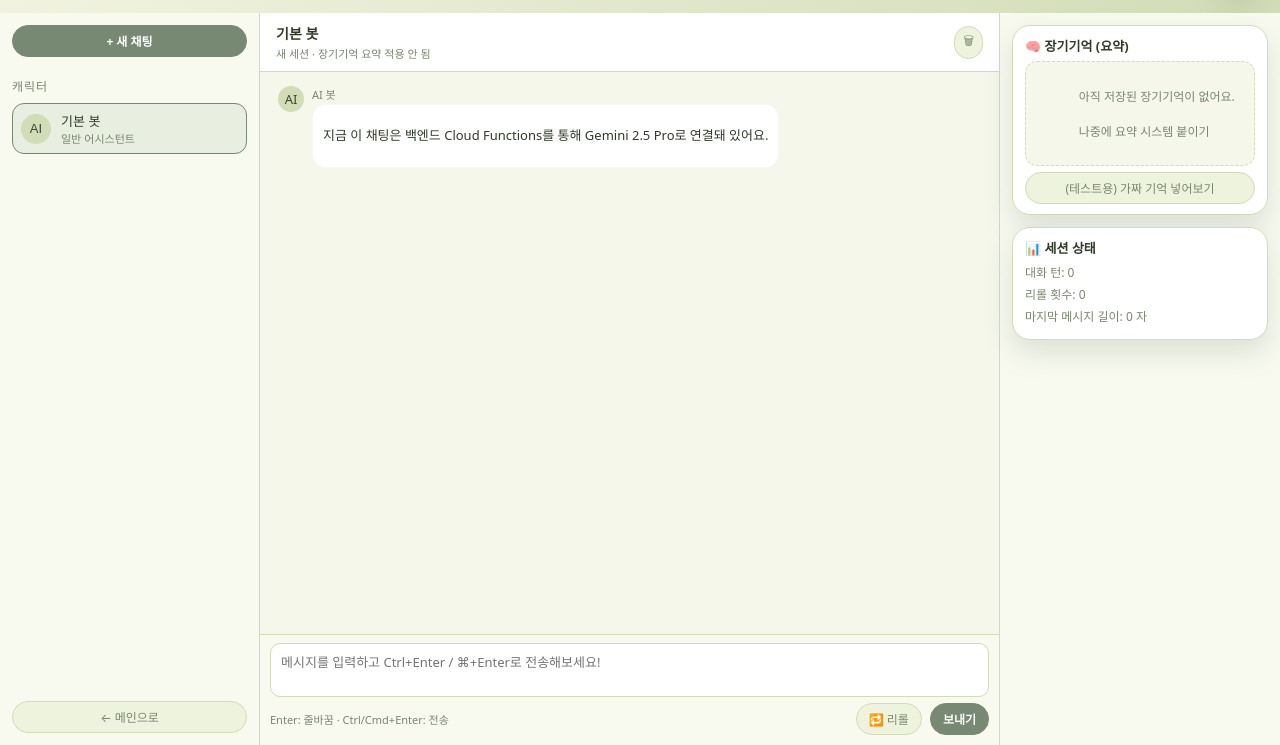
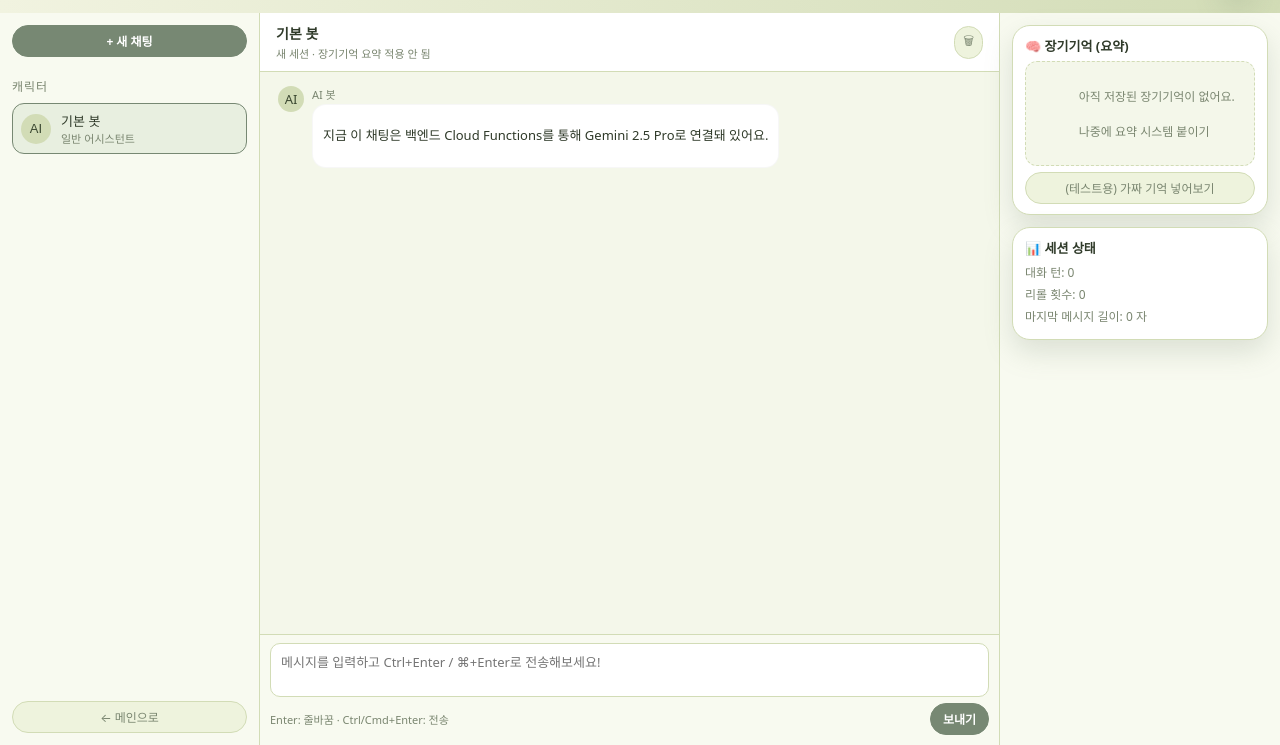
Before and after one commit to ilkoli/characterchat, a plain HTML site: page chat.html in a window 1280 px wide. Shown: the part 55-800 px from the top of the page. Drawn offline with nearby package versions, Linux system fonts and the light colour scheme.

Commit message:
Remove reroll button from chat.html
Removed the reroll button from the chat interface.

```diff
--- a/chat.html
+++ b/chat.html
@@ -91,14 +91,6 @@
                 <span>Enter: 줄바꿈 · Ctrl/Cmd+Enter: 전송</span>
               </div>
               <div class="chat-buttons">
-                <button
-                  type="button"
-                  class="btn subtle"
-                  id="reroll-btn"
-                  title="마지막 봇 답변 리롤"
-                >
-                  🔁 리롤
-                </button>
                 <button type="submit" class="btn primary">보내기</button>
               </div>
             </div>
```
